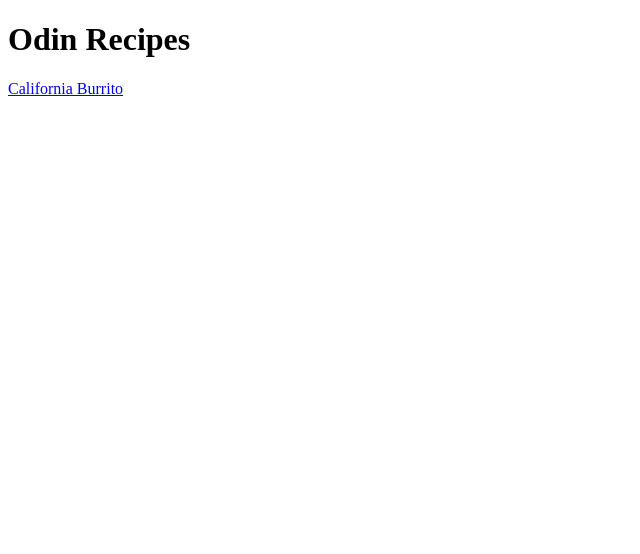
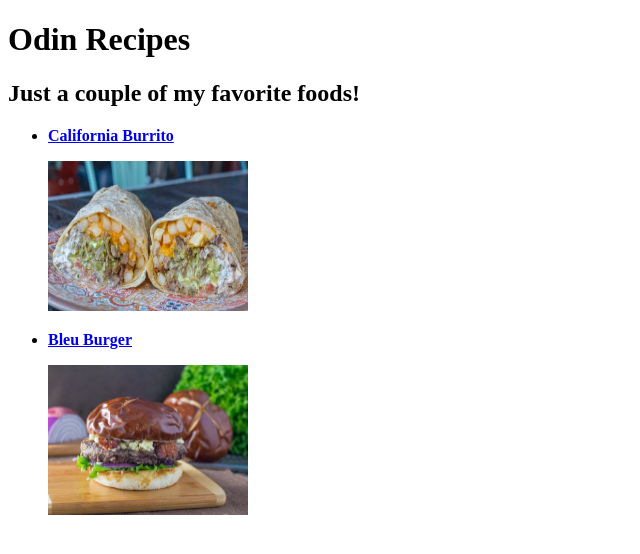
Before and after one commit to shfinnerty/odin-recipes, a plain HTML site: page index.html in a window 1280 px wide. Shown: the whole page, without its empty margins (0-640 px from the left). Drawn offline with Linux system fonts and the light colour scheme.

Commit message:
Added images to home page, moved img directory
Added images of each food underneath the links on the home page, bolded the link text.
Also moved img directory out of recipes directory and into main odin-recipes directory.

```diff
--- a/index.html
+++ b/index.html
@@ -7,7 +7,16 @@
 </head>
 <body>
     <h1>Odin Recipes</h1>
-    <a href="recipes/caliburrito.html">California Burrito</a>
+    <h2>Just a couple of my favorite foods!</h2>
+    <ul>
+        <li><a href="recipes/caliburrito.html"><strong>California Burrito</strong></a>
+        <p><img src="img/caliburrito.jpeg" alt="A calfornia burrito sliced in half showing all the delicious
+            ingredients inside" width="200" height="150"></p></li>
+        <li><a href="recipes/bleuburg.html"><strong>Bleu Burger</strong></a>
+        <p><img src="img/bleuburg.jpeg" alt="A burger with bleu cheese and bacon on a pretzel
+            bun" width="200" height="150"></p></li>
+    </ul>
+
 
 </body>
 </html>
```
Also changed, not shown: recipes/bleuburg.html (+1 -1 lines), recipes/caliburrito.html (+2 -2 lines), img/beer.jpg (added), img/bleuburg.jpeg (renamed from recipes/img/bleuburg.jpeg), img/caliburrito.jpeg (renamed from recipes/img/caliburrito.jpeg).
